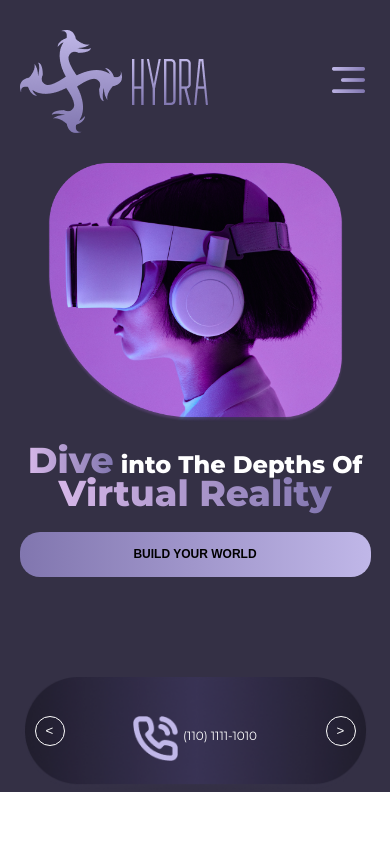
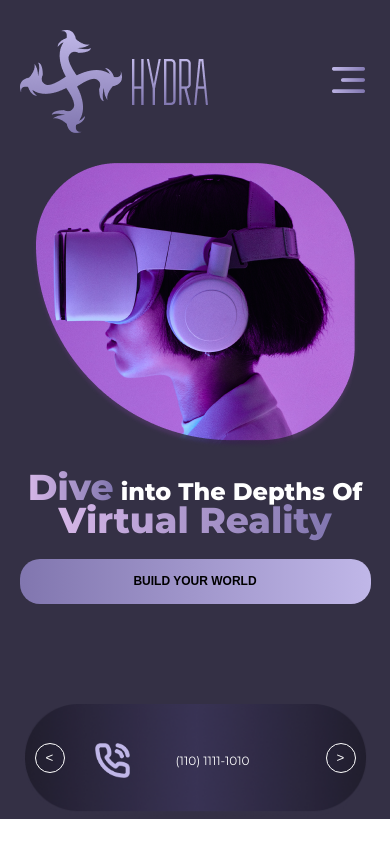
Before and after one commit to daniyalk-dev/hydra-landing-page, a React (Create React App) app: page / in a window 390 px wide. Built offline with nearby package versions, Linux system fonts and the light colour scheme.

Commit message:
increased resp. of contact slider

```diff
--- a/src/components/slider/slider.jsx
+++ b/src/components/contact-slider/contact-slider.jsx
@@ -1,5 +1,5 @@
 import { useEffect, useState } from "react";
-import styles from "./slider.module.css";
+import styles from "./contact-slider.module.css";
 
 const Slider = ({ slides }) => {
   const [activeIndex, setActiveIndex] = useState(0);
--- a/src/components/slider/slider.module.css
+++ b/src/components/contact-slider/contact-slider.module.css
@@ -46,7 +46,7 @@
 
 @media screen and (max-width: 1199px) {
 
-    .icon-wrapper img {
+    .icon-wrapper {
         width: 45px;
         height: 45px;
     }
@@ -90,4 +90,45 @@
     }
 }
 
-/* @media screen and (max-width: 575px) {} */
+@media screen and (max-width: 575px) {
+
+    .slide {
+        box-sizing: border-box;
+        width: 200px;
+    }
+
+    .icon-wrapper {
+        margin-right: 0;
+        width: 35px;
+        height: 35px;
+    }
+
+    .detail {
+        text-align: center;
+        width: 165px;
+    }
+}
+
+@media screen and (max-width: 370px) {
+
+    .prev-btn,
+    .next-btn {
+        width: 20px;
+        height: 20px;
+    }
+
+    .slide {
+        width: 180px;
+    }
+
+    .icon-wrapper {
+        width: 30px;
+        height: 30px;
+    }
+
+    .detail {
+        width: 150px;
+        font-size: 10px;
+    }
+
+}
--- a/src/sections/hero/hero-section.jsx
+++ b/src/sections/hero/hero-section.jsx
@@ -1,12 +1,25 @@
+import { useState, useEffect } from "react";
 import styles from "./hero-section.module.css";
 import heroSection from "../../assets/images/hero-section.png";
+import heroSectionMob from "../../assets/images/hero-section-mobile.png";
 import rightArrowIcon from "../../assets/icons/arrow-small-right.png";
-import Slider from "../../components/slider/slider";
+import Slider from "../../components/contact-slider/contact-slider";
 import locationIcon from "../../assets/icons/location-icon.png";
 import phoneIcon from "../../assets/icons/phone-icon.png";
 import messageIcon from "../../assets/icons/message-icon.png";
 
 const HeroSection = () => {
+  const [screenWidth, setScreenWidth] = useState(window.innerWidth);
+
+  const resize = () => {
+    setScreenWidth(window.innerWidth);
+  };
+
+  useEffect(() => {
+    window.addEventListener("resize", resize);
+    return () => window.removeEventListener("resize", resize);
+  }, []);
+
   const slides = [
     {
       icon: locationIcon,
@@ -46,7 +59,10 @@ const HeroSection = () => {
           </div>
         </div>
         <div className={styles.col}>
-          <img src={heroSection} alt="hero-img" />
+          <img
+            src={screenWidth > 575 ? heroSection : heroSectionMob}
+            alt="hero-img"
+          />
         </div>
       </div>
       <div className={styles["contact-options"]}>
--- a/src/sections/hero/hero-section.module.css
+++ b/src/sections/hero/hero-section.module.css
@@ -75,10 +75,6 @@
         padding: 0;
         margin: 0 auto;
     }
-
-    /* .contact-options>div {
-
-    } */
 }
 
 @media screen and (max-width: 1050px) {
@@ -128,6 +124,11 @@
         display: none;
     }
 
+    .col:last-child img {
+        width: initial;
+        height: initial;
+    }
+
     .call-to-action button {
         width: 100%;
     }
@@ -141,3 +142,10 @@
         top: 10vw;
     }
 }
+
+@media screen and (max-width: 370px) {
+    .col:last-child img {
+        max-width: 100%;
+        height: auto;
+    }
+}
```
Also changed, not shown: src/assets/images/hero-section-mobile.png (added).
